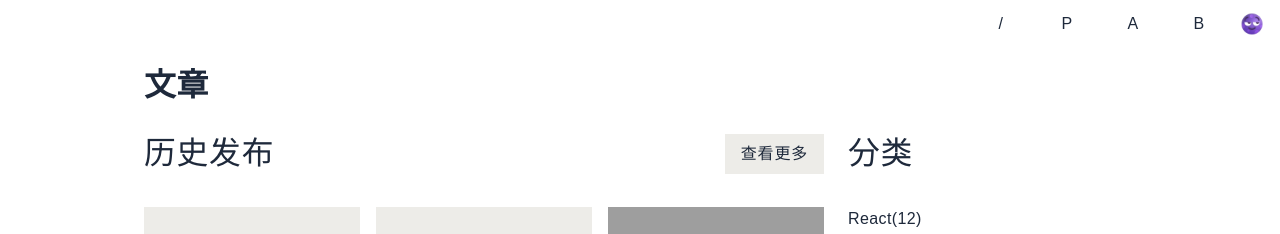
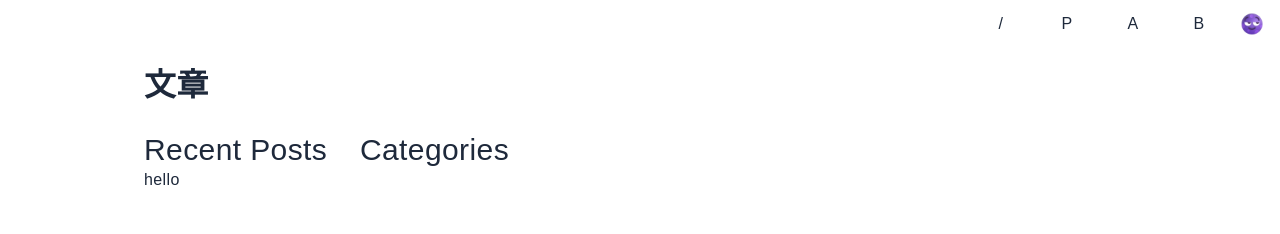
Before and after one commit to jaycethanks/zhongyi-blog, a Next.js app: page /post in a window 1280 px wide. Shown: the top 234 px of the page. Built offline with nearby package versions, Linux system fonts and the light colour scheme; grey boxes are pictures that could not be loaded; a web font is replaced by a local one.

Commit message:
feat: upadte posts

```diff
--- /dev/null
+++ b/components/Tab/index.tsx
@@ -0,0 +1,48 @@
+import Image from 'next/image';
+import Link from 'next/link';
+import { PropsWithChildren, ReactElement, ReactNode, useEffect, useRef, useState } from 'react';
+
+import styles from './tab.module.scss';
+
+import type { LinkProps } from "next/link";
+declare const LinkProps: LinkProps & {
+  before: string;
+};
+
+type TabItemType = {
+  content: ReactNode | string
+  title: string
+  id: number
+}
+
+
+const TabTitle = ({ title, onClick }: { title: string, onClick: () => void }) => {
+  return (<>
+    <span className='text-3xl mr-6' onClick={onClick}> {title} </span>
+  </>)
+}
+
+
+const Tab = ({
+  tabItems,
+}: PropsWithChildren<{ current: number, tabItems: TabItemType[] }>) => {
+  const [current, setCurrent] = useState(tabItems[0].id);
+  let activeItem = tabItems.find(it => it.id === current)
+  function handleClick(id: number) {
+    setCurrent(id)
+    activeItem = tabItems.find(it => it.id === current)
+  }
+  return (<>
+    {
+      tabItems.map(tab => (
+        <TabTitle title={tab.title} onClick={() => handleClick(tab.id)} />
+      ))
+    }
+    <div>
+      {activeItem?.content}
+    </div>
+  </>)
+};
+
+
+export default Tab;
--- /dev/null
+++ b/components/Tab/tab.module.scss
@@ -0,0 +1,3 @@
+.active{
+    transform: translateY(-100%);
+}
--- a/pages/post.tsx
+++ b/pages/post.tsx
@@ -1,13 +1,14 @@
-import RecentPosts from "@/components/App/Post/RecentPosts";
-import Banner from "@/components/Banner";
-import Container from "@/components/common/Container";
-import Heading from "@/components/common/Heading";
-import Layout from "@/components/common/Layout";
-import SpacerBar from "@/components/common/SpacerBar";
-import Fonts from "@/fonts";
+import RecentPosts from '@/components/App/Post/RecentPosts';
+import Banner from '@/components/Banner';
+import Container from '@/components/common/Container';
+import Heading from '@/components/common/Heading';
+import Layout from '@/components/common/Layout';
+import SpacerBar from '@/components/common/SpacerBar';
+import Tab from '@/components/Tab';
+import Fonts from '@/fonts';
 
-import RightColumn from "../components/App/Post/RightColumn/index";
-import TopReads from "../components/App/Post/TopReads/index";
+import RightColumn from '../components/App/Post/RightColumn/index';
+import TopReads from '../components/App/Post/TopReads/index';
 
 export default function Home() {
   return (
@@ -16,14 +17,17 @@ export default function Home() {
       <Layout>
         <Container title="文章">
           {/* <Banner /> */}
-          <div className="flex flex-col gap-6 sm:flex-row">
+          {/* <div className="flex flex-col gap-6 sm:flex-row">
             <RightColumn />
             <div className="order-2 sm:order-1">
               <RecentPosts />
               <SpacerBar gap={8} />
               <TopReads />
             </div>
-          </div>
+          </div> */}
+          <Tab
+            tabItems={[{ content: 'hello', title: 'Recent Posts', id: 0 }, { content: 'world', title: 'Categories', id: 1 }]}
+          />
         </Container>
       </Layout>
     </div>
```
